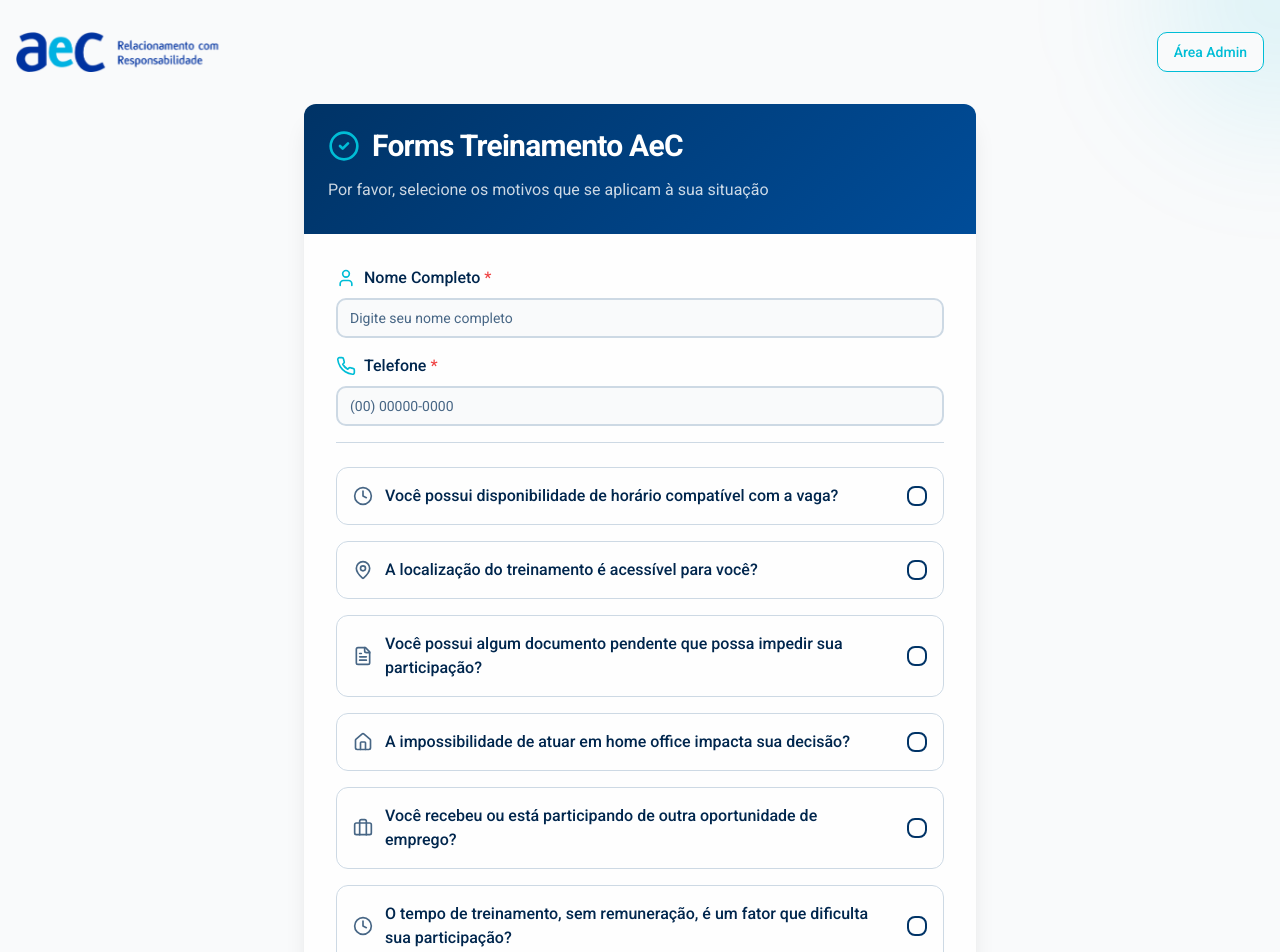
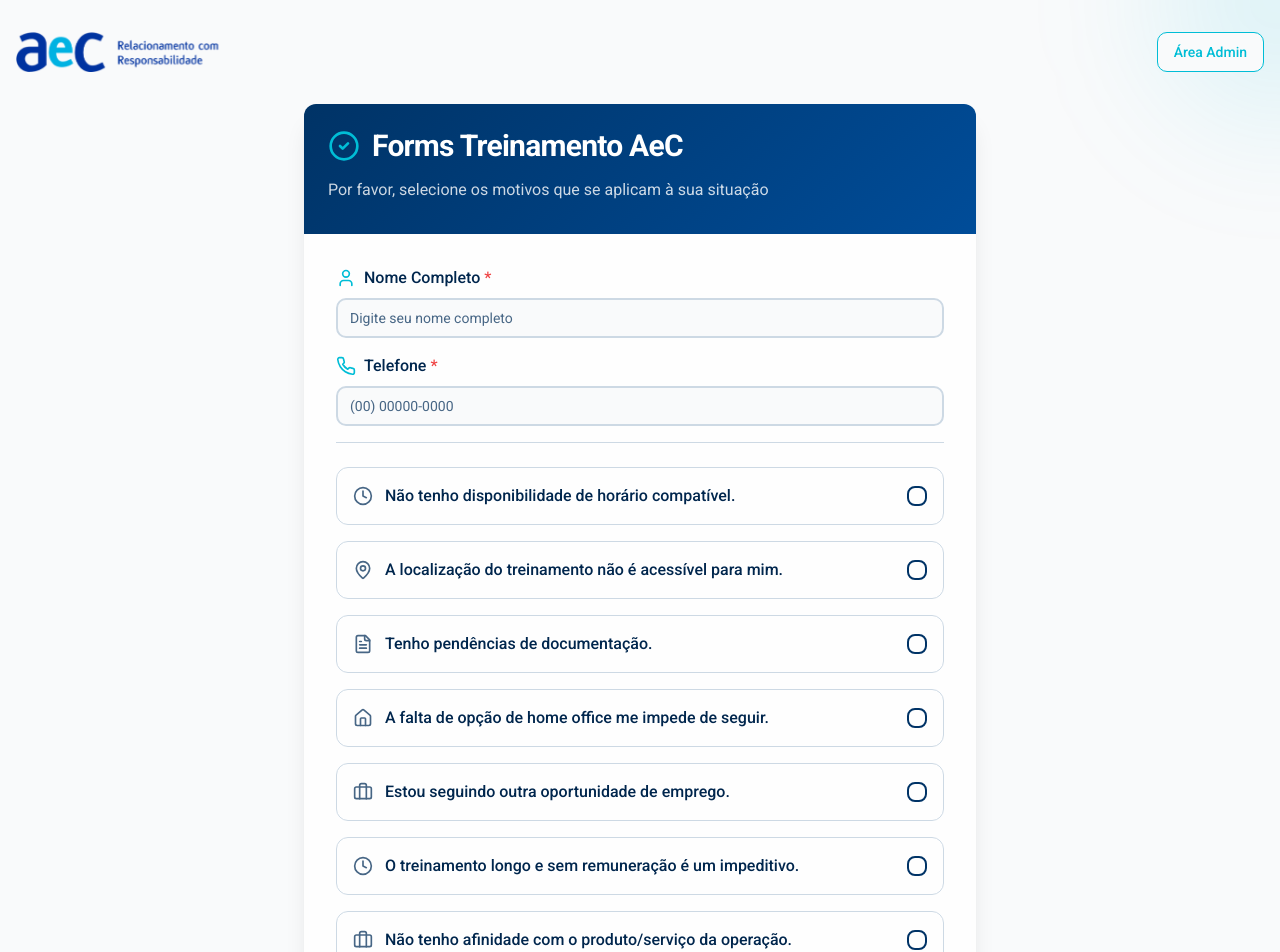
Before and after one commit to mickaelbandeira-art/aec-training-insights, a React (Vite) app: page / in a window 1280 px wide. Shown: the top 952 px of the page. Built offline with nearby package versions, Linux system fonts and the light colour scheme; the HTML template or start-up script is replaced by a standard one.

Commit message:
feat: Update form questions to direct statements

```diff
--- a/src/components/TrainingForm.tsx
+++ b/src/components/TrainingForm.tsx
@@ -12,14 +12,14 @@
 import logo from '@/assets/logo-aec.png';
 
 const formOptions = [
-  { id: 'disponibilidadeHorario', label: 'Você possui disponibilidade de horário compatível com a vaga?', icon: Clock },
-  { id: 'localidadeTreinamento', label: 'A localização do treinamento é acessível para você?', icon: MapPin },
-  { id: 'pendenciasDocumento', label: 'Você possui algum documento pendente que possa impedir sua participação?', icon: FileText },
-  { id: 'ausenciaHomeOffice', label: 'A impossibilidade de atuar em home office impacta sua decisão?', icon: Home },
-  { id: 'outraOportunidadeEmprego', label: 'Você recebeu ou está participando de outra oportunidade de emprego?', icon: Briefcase },
-  { id: 'periodoTreinamentoLongo', label: 'O tempo de treinamento, sem remuneração, é um fator que dificulta sua participação?', icon: Clock },
-  { id: 'afinidadeProduto', label: 'Você sente que não tem afinidade com o produto ou serviço da operação?', icon: Briefcase },
-  { id: 'residenciaOutraCidade', label: 'Morar em outra cidade impede sua presença no treinamento presencial?', icon: MapPin },
+  { id: 'disponibilidadeHorario', label: 'Não tenho disponibilidade de horário compatível.', icon: Clock },
+  { id: 'localidadeTreinamento', label: 'A localização do treinamento não é acessível para mim.', icon: MapPin },
+  { id: 'pendenciasDocumento', label: 'Tenho pendências de documentação.', icon: FileText },
+  { id: 'ausenciaHomeOffice', label: 'A falta de opção de home office me impede de seguir.', icon: Home },
+  { id: 'outraOportunidadeEmprego', label: 'Estou seguindo outra oportunidade de emprego.', icon: Briefcase },
+  { id: 'periodoTreinamentoLongo', label: 'O treinamento longo e sem remuneração é um impeditivo.', icon: Clock },
+  { id: 'afinidadeProduto', label: 'Não tenho afinidade com o produto/serviço da operação.', icon: Briefcase },
+  { id: 'residenciaOutraCidade', label: 'Resido em outra cidade e não posso comparecer ao treinamento presencial.', icon: MapPin },
 ];
 
 export function TrainingForm() {
```
